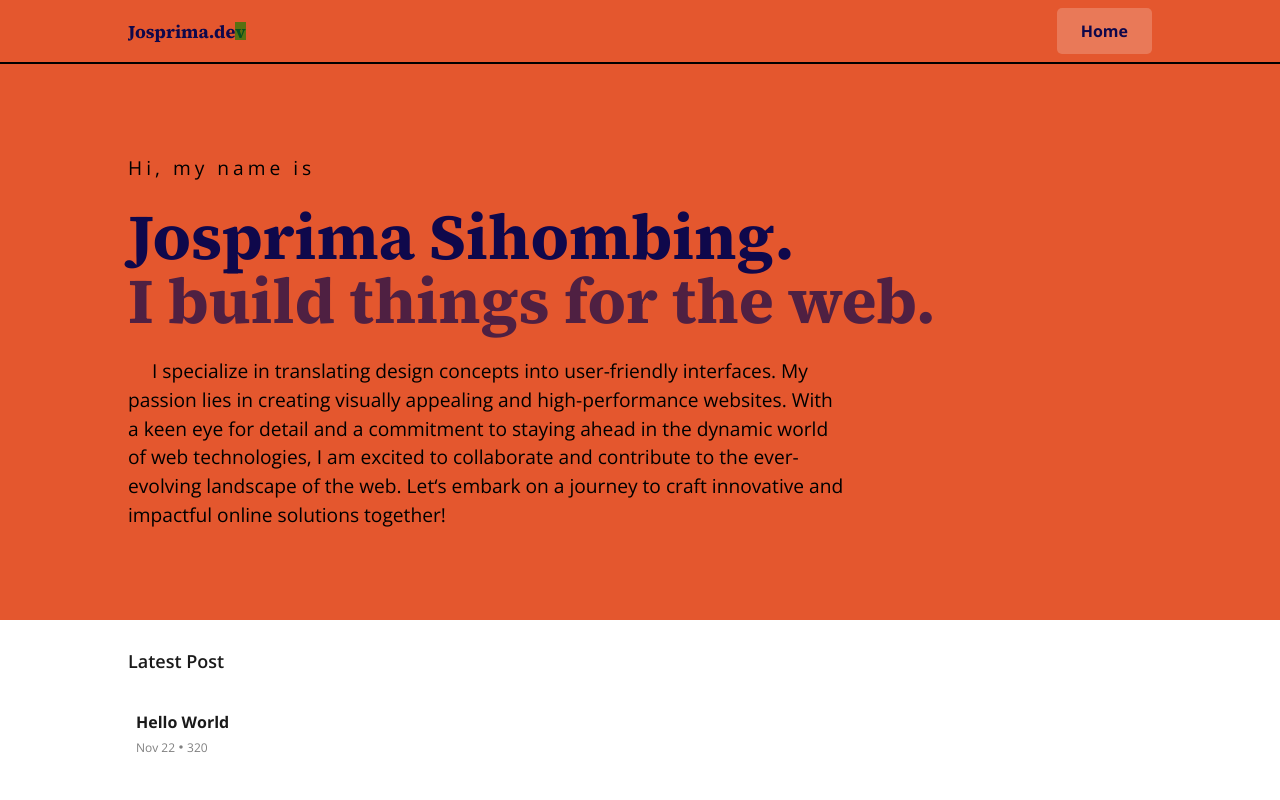
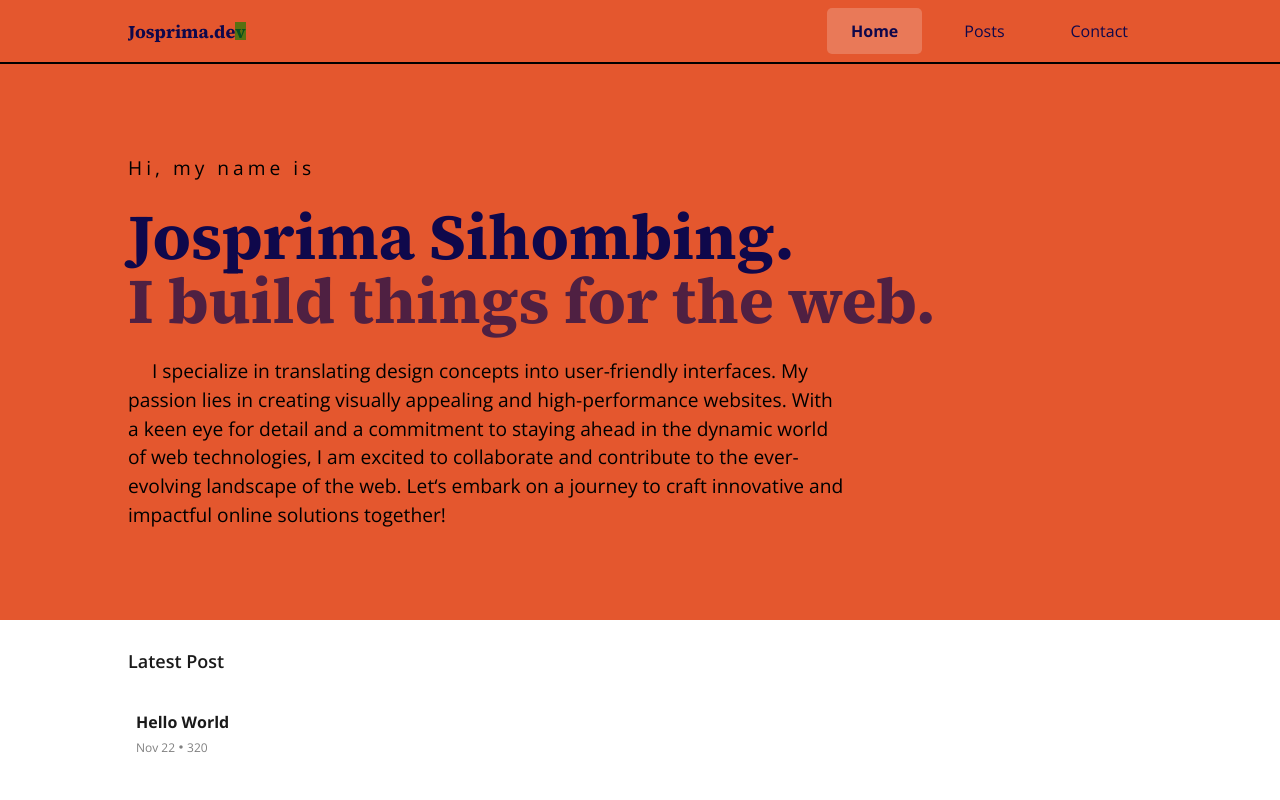
Before and after one commit to josprima-sihombing/josprima.dev, a Next.js app: page / in a window 1280 px wide. Shown: the top 800 px of the page. Built offline with nearby package versions, Linux system fonts and the light colour scheme.

Commit message:
add framer motion to animate navbar item

```diff
--- a/package.json
+++ b/package.json
@@ -13,6 +13,7 @@
   },
   "dependencies": {
     "classnames": "^2.3.2",
+    "framer-motion": "^10.16.5",
     "next": "14.0.2",
     "react": "^18",
     "react-dom": "^18",
--- a/src/components/sections/navbar/index.tsx
+++ b/src/components/sections/navbar/index.tsx
@@ -11,9 +11,31 @@ import useClickOutside from "@/hooks/commons/use-click-outside";
 import { usePathname } from "next/navigation";
 import cn from "classnames";
 import Container from "../../atoms/container";
+import { Variants, motion } from "framer-motion";
 
 type NavbarProps = {
   className?: string;
+};
+
+const container = {
+  hidden: { opacity: 0 },
+  show: {
+    opacity: 1,
+    transition: {
+      staggerChildren: 0.1,
+    },
+  },
+};
+
+const item: Variants = {
+  hidden: { opacity: 0, x: -100 },
+  show: {
+    opacity: 1,
+    x: 0,
+    transition: {
+      ease: "linear",
+    },
+  },
 };
 
 export default function Navbar({ className }: NavbarProps) {
@@ -45,6 +67,10 @@ export default function Navbar({ className }: NavbarProps) {
     hideMenu();
   }, [pathName]);
 
+  const menuClass = cn(css.menus, {
+    [css.menus__open]: isOpen,
+  });
+
   return (
     <nav className={classNames}>
       <Container className={css.navbar}>
@@ -57,14 +83,29 @@ export default function Navbar({ className }: NavbarProps) {
         </Button>
         <Logo className={css.logo} />
 
-        <div
-          className={`${css.menus} ${isOpen ? css.menus__open : ""}`}
+        <motion.div
+          className={menuClass}
           ref={menuRef}
+          variants={container}
+          initial="hidden"
+          whileInView="show"
         >
+          <motion.div variants={item}>
+            <Link href="/">Home</Link>
+          </motion.div>
+          <motion.div variants={item}>
+            <Link href="/post">Posts</Link>
+          </motion.div>
+          <motion.div variants={item}>
+            <Link href="/contact">Contact</Link>
+          </motion.div>
+        </motion.div>
+
+        {/* <div className={menuClass} ref={menuRef}>
           <Link href="/">Home</Link>
-          {/* <Link href="/post">Posts</Link>
-          <Link href="/contact">Contact</Link> */}
-        </div>
+          <Link href="/post">Posts</Link>
+          <Link href="/contact">Contact</Link>
+        </div> */}
       </Container>
     </nav>
   );
```
Also changed, not shown: 1 other file (tests, documents, lock files or other folders).
